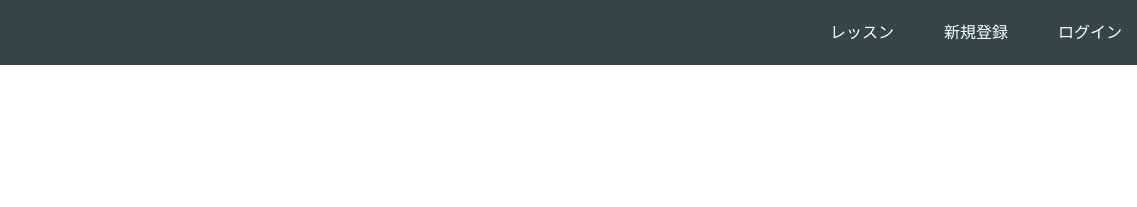
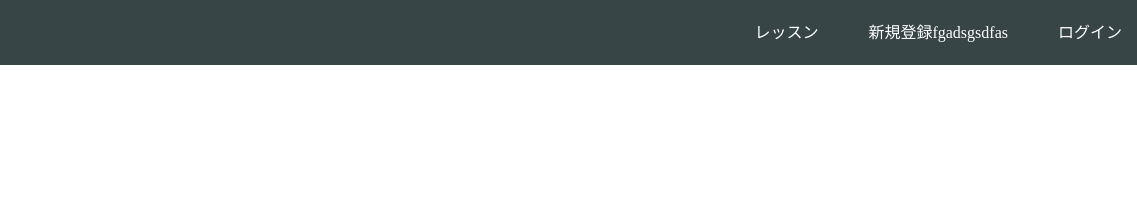
Before and after one commit to ga-mi-keke/ga-mi-keke.github.io, a plain HTML site: page index.html in a window 1280 px wide. Shown: the top 207 px of the page, 143-1280 px from the left. Drawn offline with Linux system fonts and the light colour scheme.

Commit message:
Update index.html

```diff
--- a/index.html
+++ b/index.html
@@ -16,7 +16,7 @@
       <span class="fa fa-bars menu-icon"></span>
       <div class="header-right">
         <a href="#">レッスン</a>
-        <a href="#">新規登録</a>
+        <a href="#">新規登録fgadsgsdfas</a>
         <a href="#" class="login">ログイン</a>
       </div>
     </div>
```
